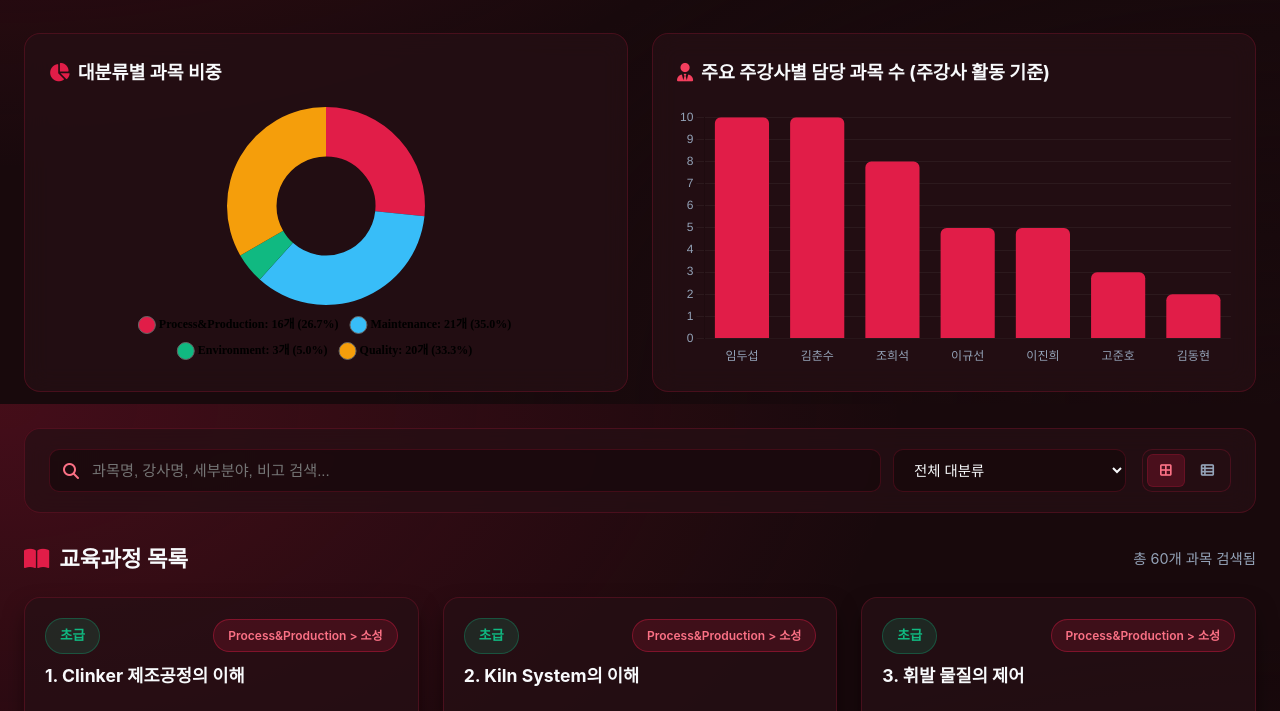
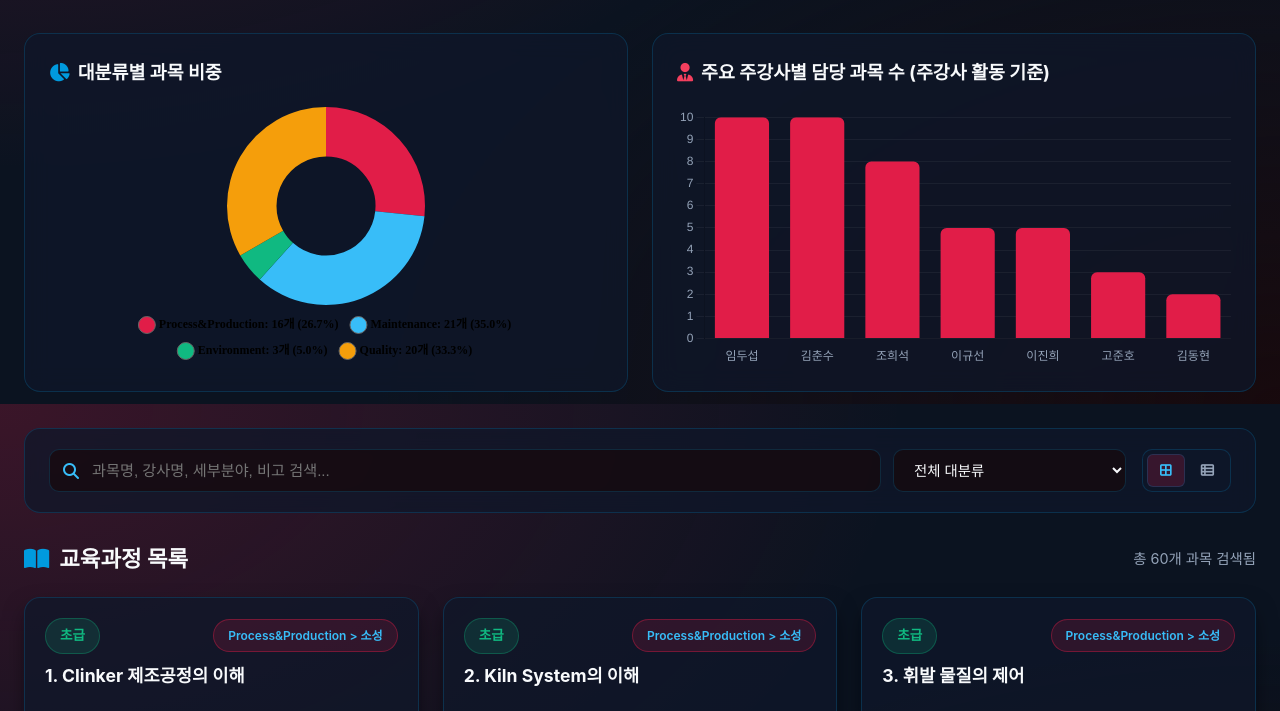
Before and after one commit to 01ywhe10/eduinfo, a plain HTML site: page Curriculum.html in a window 1280 px wide. Shown: the part 396-1107 px from the top of the page. Drawn offline with nearby package versions, Linux system fonts and the light colour scheme; a web font is replaced by a local one.

Commit message:
style: 삼표시멘트(SAMPYO Cement) 기업 CI 브랜드 컬러(#009ADE Cyan Blue & Cement Gray) 전면 반영 및 푸시

```diff
--- a/Curriculum.html
+++ b/Curriculum.html
@@ -28,10 +28,10 @@
         </div>
 
         <div style="display: flex; flex-direction: column; align-items: flex-end; gap: 14px;">
-          <!-- Top Right Pantone Theme Toggle Button -->
+          <!-- Top Right Corporate CI Theme Toggle Button -->
           <button class="theme-toggle-btn" id="theme-toggle-btn" onclick="toggleTheme()"
             style="padding: 10px 18px; font-size: 0.9rem; font-weight: 600;">
-            <i class="fa-solid fa-palette"></i> Pantone 파스텔 테마 전환
+            <i class="fa-solid fa-palette"></i> 삼표 CI 라이트 테마 전환
           </button>
 
           <!-- Top Main Level Selection Buttons (Standalone 3D Interactive Buttons) -->
--- a/css/style.css
+++ b/css/style.css
@@ -1,64 +1,58 @@
 :root {
-  /* Default Theme: Dark Crimson Red */
-  --ci-brand: rgb(225, 29, 72);
-  --ci-brand-hex: #e11d48;
-  --ci-brand-light: #fb7185;
-  --ci-brand-dark: #be123c;
-  --ci-brand-glow: rgba(225, 29, 72, 0.25);
-
-  --bg-primary: #18090c;
-  --bg-card: rgba(38, 15, 20, 0.75);
-  --bg-card-hover: rgba(54, 20, 28, 0.85);
-  --border-color: rgba(225, 29, 72, 0.2);
+  /* Sampyo Cement Corporate Identity (CI) Brand Colors */
+  --ci-brand: rgb(0, 154, 222);
+  --ci-brand-hex: #009ade; /* Sampyo Cyan Blue */
+  --ci-brand-light: #38bdf8; /* Ocean Blue Light */
+  --ci-brand-dark: #0284c7; /* Deep Cyan */
+  --ci-brand-glow: rgba(0, 154, 222, 0.25);
+
+  --ci-gray: #a3a3a3; /* Cement Gray */
+  --ci-gray-light: #e5e5e5;
+  --ci-gray-dark: #525252;
+
+  --bg-primary: #0b1320; /* Deep Modern Navy-Slate */
+  --bg-card: rgba(15, 23, 42, 0.75);
+  --bg-card-hover: rgba(30, 41, 59, 0.85);
+  --border-color: rgba(0, 154, 222, 0.2);
   --text-main: #f8fafc;
   --text-muted: #94a3b8;
 
   --accent-purple: #c084fc;
-  --accent-blue: #38bdf8;
+  --accent-blue: #009ade;
   --accent-emerald: #10b981;
   --accent-amber: #f59e0b;
   --accent-rose: #f43f5e;
 
-  --shadow-lg: 0 10px 25px -5px rgba(0, 0, 0, 0.6), 0 8px 10px -6px rgba(225, 29, 72, 0.2);
-  --glass-bg: rgba(24, 9, 12, 0.88);
-  --glass-border: rgba(225, 29, 72, 0.25);
+  --shadow-lg: 0 10px 25px -5px rgba(0, 0, 0, 0.6), 0 8px 10px -6px rgba(0, 154, 222, 0.2);
+  --glass-bg: rgba(11, 19, 32, 0.88);
+  --glass-border: rgba(0, 154, 222, 0.25);
   --radius-lg: 16px;
   --radius-md: 10px;
   --font-family: 'Pretendard', -apple-system, BlinkMacSystemFont, 'Segoe UI', Roboto, Helvetica, Arial, sans-serif;
-
-  /* Pantone Palette Values from Image */
-  --pantone-lemon: #f7f1d5;
-  --pantone-cloud: #d5d6d8;
-  --pantone-roses: #eed5dd;
-  --pantone-dancer: #f4f3ef;
-  --pantone-ice: #d0e1f0;
-  --pantone-peach: #ebd4c7;
-  --pantone-aqua: #c5d5c5;
-  --pantone-orchid: #dad3e3;
-}
-
-/* Light Pantone Pastel Theme Override */
+}
+
+/* Light Sampyo Cement Corporate Theme Override */
 body.theme-pantone {
-  --ci-brand-hex: #be123c;
-  --ci-brand-light: #e11d48;
-  --ci-brand-dark: #881337;
-  --ci-brand-glow: rgba(190, 18, 60, 0.15);
-
-  --bg-primary: #f5f4f0;
-  --bg-card: rgba(255, 255, 255, 0.85);
+  --ci-brand-hex: #009ade;
+  --ci-brand-light: #0284c7;
+  --ci-brand-dark: #0369a1;
+  --ci-brand-glow: rgba(0, 154, 222, 0.15);
+
+  --bg-primary: #f8fafc;
+  --bg-card: rgba(255, 255, 255, 0.9);
   --bg-card-hover: rgba(255, 255, 255, 0.98);
-  --border-color: rgba(190, 18, 60, 0.15);
-  --text-main: #1e293b;
+  --border-color: rgba(0, 154, 222, 0.18);
+  --text-main: #0f172a;
   --text-muted: #64748b;
 
-  --shadow-lg: 0 10px 25px -5px rgba(0, 0, 0, 0.08), 0 8px 10px -6px rgba(0, 0, 0, 0.04);
+  --shadow-lg: 0 10px 25px -5px rgba(0, 0, 0, 0.08), 0 8px 10px -6px rgba(0, 154, 222, 0.04);
   --glass-bg: rgba(255, 255, 255, 0.92);
-  --glass-border: rgba(190, 18, 60, 0.2);
+  --glass-border: rgba(0, 154, 222, 0.2);
 
   background-image:
-    radial-gradient(at 0% 0%, rgba(208, 225, 240, 0.45) 0px, transparent 50%),
-    radial-gradient(at 100% 100%, rgba(238, 213, 221, 0.45) 0px, transparent 50%),
-    radial-gradient(at 50% 50%, rgba(247, 241, 213, 0.3) 0px, transparent 50%);
+    radial-gradient(at 0% 0%, rgba(208, 235, 250, 0.45) 0px, transparent 50%),
+    radial-gradient(at 100% 100%, rgba(229, 231, 235, 0.5) 0px, transparent 50%),
+    radial-gradient(at 50% 50%, rgba(241, 245, 249, 0.3) 0px, transparent 50%);
 }
 
 body.theme-pantone h1.main-title {
```
Also changed, not shown: CourseDetail.html (+1 -1 lines).
